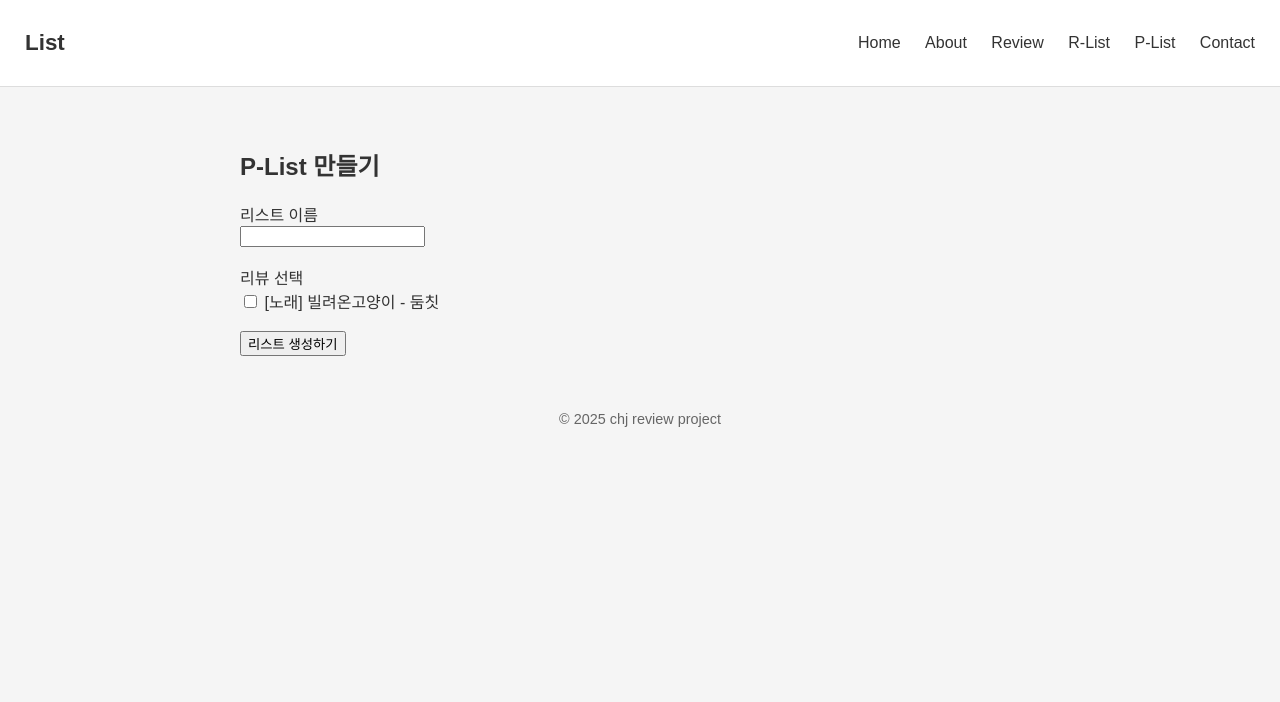
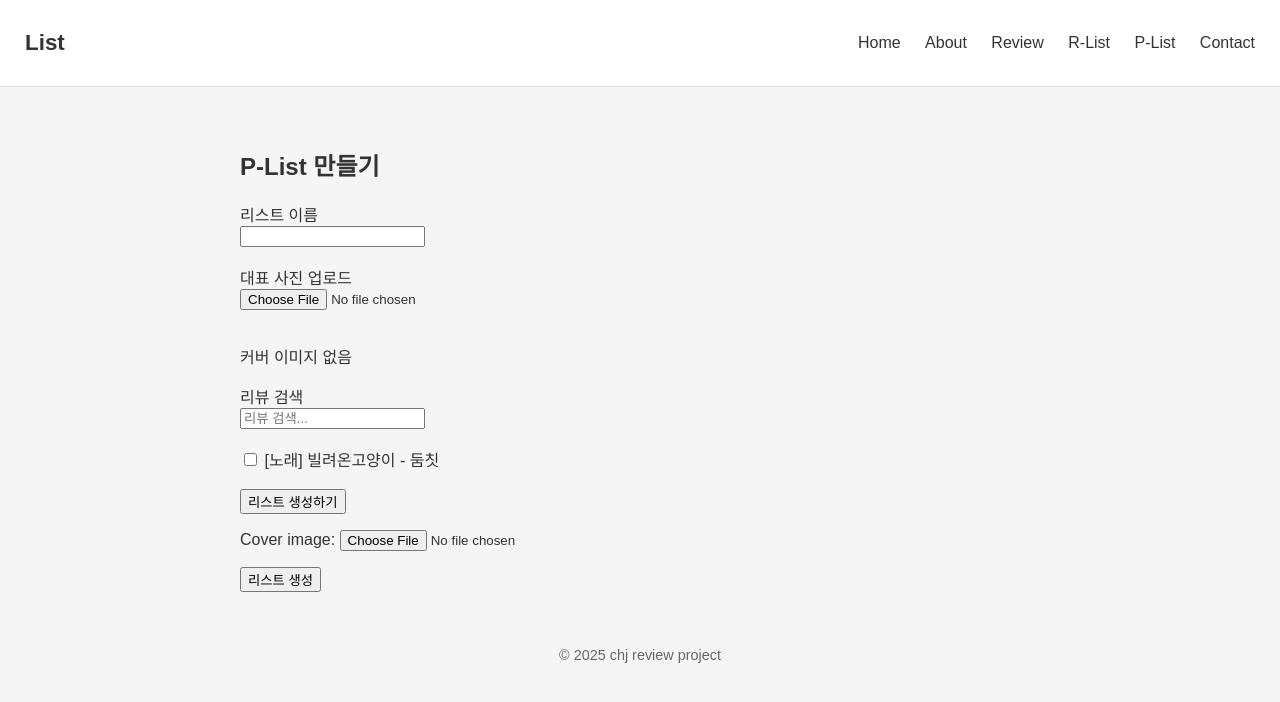
Before and after one commit to hajin0829/my-list-project, a Django app: page /plist/create/ in a window 1280 px wide. Shown: the top 702 px of the page. Run offline with Django 5.2, Linux system fonts and the light colour scheme; data comes from the database, SQL or seed files in the repository.

Commit message:
list_cover

```diff
--- /dev/null
+++ b/review_project/main/forms.py
@@ -0,0 +1,9 @@
+from django import forms
+
+from .models import PersonalList
+
+
+class PersonalListForm(forms.ModelForm):
+    class Meta:
+        model = PersonalList
+        fields = ['name', 'cover_image']
--- a/review_project/main/models.py
+++ b/review_project/main/models.py
@@ -3,6 +3,7 @@ from django.db import models
 # Create your models here.
 
 from django.db import models
+from django.conf import settings
 
 class Review(models.Model):
     CATEGORY_CHOICES = [
@@ -23,8 +24,12 @@ class Review(models.Model):
 
     # 개인 리스트 (리스트 제목만 가진 상위 객체)
 class PersonalList(models.Model):
-    name = models.CharField(max_length=100)  # 리스트 제목
+    user = models.ForeignKey(settings.AUTH_USER_MODEL, on_delete=models.CASCADE, null = True, blank = True)
+    title = models.CharField(max_length=100)
+    cover_image = models.ImageField(upload_to='plist_covers/', blank=True, null=True)
     created_at = models.DateTimeField(auto_now_add=True)
+
+    reviews = models.ManyToManyField(Review, through="PersonalListItem")
 
     def __str__(self):
         return self.name
--- a/review_project/main/templates/main/plist_create.html
+++ b/review_project/main/templates/main/plist_create.html
@@ -5,21 +5,74 @@
 {% block content %}
 <h2>P-List 만들기</h2>
 
-<form method="POST">
+<form method="POST" enctype="multipart/form-data">
     {% csrf_token %}
 
     <label>리스트 이름</label><br>
     <input type="text" name="name" required><br><br>
 
-    <label>리뷰 선택</label><br>
-    {% for review in reviews %}
-        <label>
-            <input type="checkbox" name="reviews" value="{{ review.id }}">
-            [{{ review.get_category_display }}] {{ review.title }} - {{ review.author }}
-        </label><br>
-    {% endfor %}
+
+    <label>대표 사진 업로드</label><br>
+    <input type="file" name="cover_image" accept="image/*"><br><br>
+
+
+    {% if plist.cover_image %}
+        <img src="{{ plist.cover_image.url }}" alt="커버 이미지" style="width:200px; border-radius:10px;">
+    {% else %}
+        <p>커버 이미지 없음</p>
+    {% endif %}
+
+
+    <!-- 검색창 -->
+    <label>리뷰 검색</label><br>
+    <input type="text" id="reviewSearch" placeholder="리뷰 검색...">
+    <br><br>
+
+    <!-- 리뷰 선택: 딱 하나의 목록 -->
+    <div id="reviewList">
+        {% for review in reviews %}
+            <div class="review-item"
+                 data-search="{{ review.title }} {{ review.author }} {{ review.content }} {{ review.get_category_display }}">
+                <label>
+                    <input type="checkbox" name="reviews" value="{{ review.id }}">
+                    [{{ review.get_category_display }}] {{ review.title }} - {{ review.author }}
+                </label>
+            </div>
+        {% endfor %}
+    </div>
 
     <br>
     <button type="submit">리스트 생성하기</button>
+
 </form>
+
+<!-- 검색 필터 JS -->
+<script>
+document.getElementById("reviewSearch").addEventListener("keyup", function () {
+    let keyword = this.value.toLowerCase().trim();
+    let items = document.querySelectorAll(".review-item");
+
+    items.forEach(item => {
+        let text = item.dataset.search.toLowerCase();
+        // 검색어 없으면 전체 표시, 검색어 있으면 필터링
+        if (keyword === "" || text.includes(keyword)) {
+            item.style.display = "block";
+        } else {
+            item.style.display = "none";
+        }
+    });
+});
+</script>
+
+<form method="POST" enctype="multipart/form-data">
+    {% csrf_token %}
+
+    {{ form.as_p }}
+
+    <!-- 리뷰 선택 부분은 기존 코드 유지 -->
+
+    <button type="submit">리스트 생성</button>
+</form>
+
+
 {% endblock %}
--- /dev/null
+++ b/review_project/main/templates/main/plist_form.html
@@ -0,0 +1,5 @@
+<form method="POST" enctype="multipart/form-data">
+    {% csrf_token %}
+    {{ form.as_p }}
+    <button type="submit">저장</button>
+</form>
--- a/review_project/main/views.py
+++ b/review_project/main/views.py
@@ -1,6 +1,8 @@
 from django.shortcuts import render, redirect
+from .forms import PersonalListForm
 from .models import Review
 from django.http import HttpResponse
+
 
 # Create your views here.
 
@@ -89,7 +91,8 @@ def plist_create(request):
         selected_reviews = request.POST.getlist('reviews')
 
         # 리스트 생성
-        plist = PersonalList.objects.create(name=list_name)
+        plist = PersonalList.objects.create(name=list_name, cover_image=request.FILES.get("cover_image"))
+
 
         # 선택된 리뷰를 리스트에 추가
         for r_id in selected_reviews:
@@ -100,6 +103,22 @@ def plist_create(request):
 
         return redirect('plist_home')
 
-    return render(request, 'main/plist_create.html', {
-        'reviews': reviews
+    if request.method == "POST":
+        form = PersonalListForm(request.POST, request.FILES)
+
+        if form.is_valid():
+            plist = form.save()
+
+            # 선택된 리뷰 처리
+            selected_reviews = request.POST.getlist("selected_reviews")
+            plist.reviews.set(selected_reviews)
+
+            return redirect("plist_list")
+
+    else:
+        form = PersonalListForm()
+
+    return render(request, "main/plist_create.html", {
+        "form": form,
+        "reviews": reviews
     })
--- a/review_project/review_project/settings.py
+++ b/review_project/review_project/settings.py
@@ -125,3 +125,6 @@ STATICFILES_DIRS = [
 # https://docs.djangoproject.com/en/5.2/ref/settings/#default-auto-field
 
 DEFAULT_AUTO_FIELD = 'django.db.models.BigAutoField'
+
+MEDIA_URL = '/media/'
+MEDIA_ROOT = BASE_DIR / 'media'
--- a/review_project/review_project/urls.py
+++ b/review_project/review_project/urls.py
@@ -17,6 +17,9 @@ Including another URLconf
 from django.contrib import admin
 from django.urls import path
 
+from django.conf import settings
+from django.conf.urls.static import static
+
 urlpatterns = [
     path('admin/', admin.site.urls),
 ]
@@ -28,3 +31,5 @@ urlpatterns = [
     path('admin/', admin.site.urls),
     path('', include('main.urls')),  # ← main 앱 연결!
 ]
+
+urlpatterns += static(settings.MEDIA_URL, document_root=settings.MEDIA_ROOT)
```
Also changed, not shown: README.md, review_project/db.sqlite3, review_project/main/migrations/0007_personallist_cover_image.py (added), review_project/main/migrations/0008_rename_name_personallist_title_personallist_reviews_and_more.py (added), review_project/media/plist_covers/스크린샷_2024-09-12_095450.png (added), review_project/media/plist_covers/스크린샷_2024-11-21_155239.png (added).
